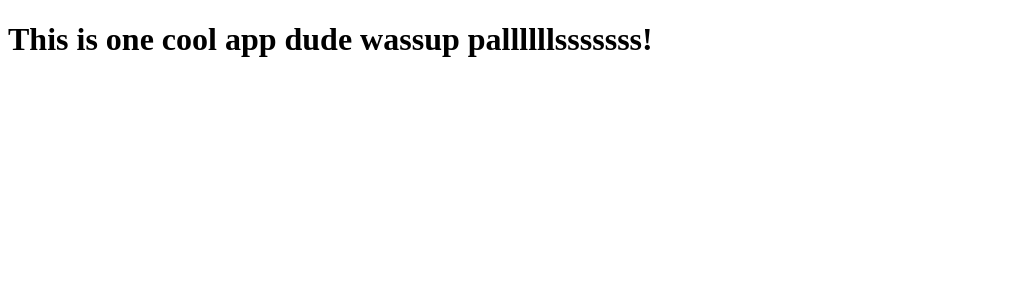
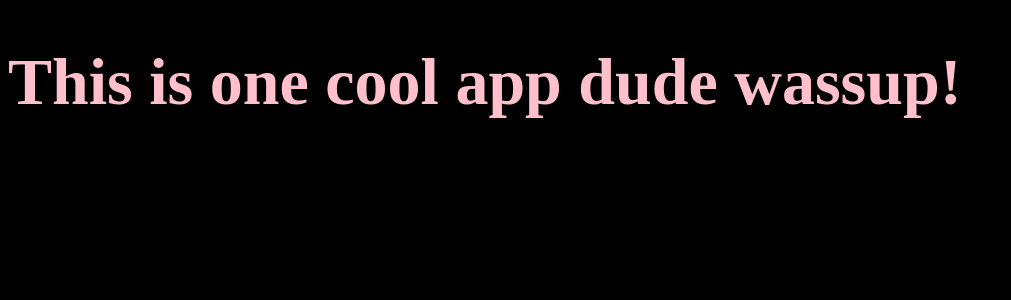
Before and after one commit to cubbK/family-tree-ck2, a React app: page / in a window 1280 px wide. Shown: the top 300 px of the page, without its empty margins (0-1011 px from the left). Built offline with nearby package versions, Linux system fonts and the light colour scheme; the HTML template or start-up script is replaced by a standard one.

Commit message:
configured webpack

```diff
--- a/package.json
+++ b/package.json
@@ -21,8 +21,13 @@
     "babel-loader": "^6.4.1",
     "babel-preset-es2015": "^6.24.1",
     "babel-preset-react": "^6.24.1",
+    "css-loader": "^0.28.0",
+    "extract-text-webpack-plugin": "^2.1.0",
     "react": "^15.5.4",
     "react-dom": "^15.5.4",
+    "style-loader": "^0.16.1",
+    "stylus": "^0.54.5",
+    "stylus-loader": "^3.0.1",
     "webpack": "^2.4.1",
     "webpack-dev-server": "^2.4.2"
   }
--- a/src/css/main.css
+++ /dev/null
@@ -1,7 +0,0 @@
-body {
-  background: black;
-}
-
-h1 {
-  color: #ddd;
-}
--- a/src/index.jsx
+++ b/src/index.jsx
@@ -1,12 +1,13 @@
 import React from 'react';
 import ReactDOM from 'react-dom';
+require('./styles/index.styl');
 
 
 class Main extends React.Component {
   render() {
     return (
       <div>
-        <h1>This is one cool app dude wassup pallllllsssssss!</h1>
+        <h1>This is one cool app dude wassup!</h1>
       </div>
     );
   }
--- /dev/null
+++ b/src/styles/index.styl
@@ -0,0 +1,4 @@
+@import "module.styl"
+body {
+    background: #000
+}
--- /dev/null
+++ b/src/styles/module.styl
@@ -0,0 +1,4 @@
+h1 {
+    color pink
+    font-size: 66px
+}
--- a/webpack.config.js
+++ b/webpack.config.js
@@ -1,6 +1,7 @@
 var path = require('path');
 var srcPath = path.join(__dirname, 'src');
 var buildPath = path.join(__dirname, 'dist');
+var ExtractTextPlugin = require("extract-text-webpack-plugin");
 
 module.exports = {
   context: srcPath,
@@ -10,13 +11,24 @@ module.exports = {
     filename: "bundle.js"
   },
   module: {
-    loaders: [{
+    loaders: [
+      {
         test: /\.jsx?$/,
         exclude: /(node_modules|bower_components)/,
         loader: 'babel-loader',
         query: {
           presets: ['react', 'es2015']
         }
-    }]
+      },
+      {
+        test: /\.styl$/,
+        use: ExtractTextPlugin.extract({
+          use: "css-loader!stylus-loader"
+        })
       }
+    ]
+  },
+  plugins: [
+    new ExtractTextPlugin('bundle.css'),
+  ]
 };
```
Also changed, not shown: 4 other files (tests, documents, lock files or other folders). Lines whose indentation alone changed are shown as unchanged.
